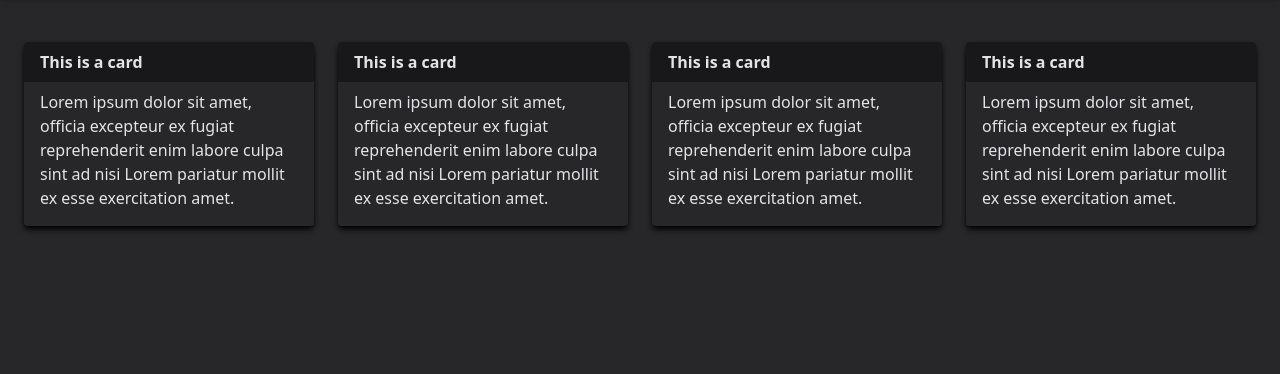
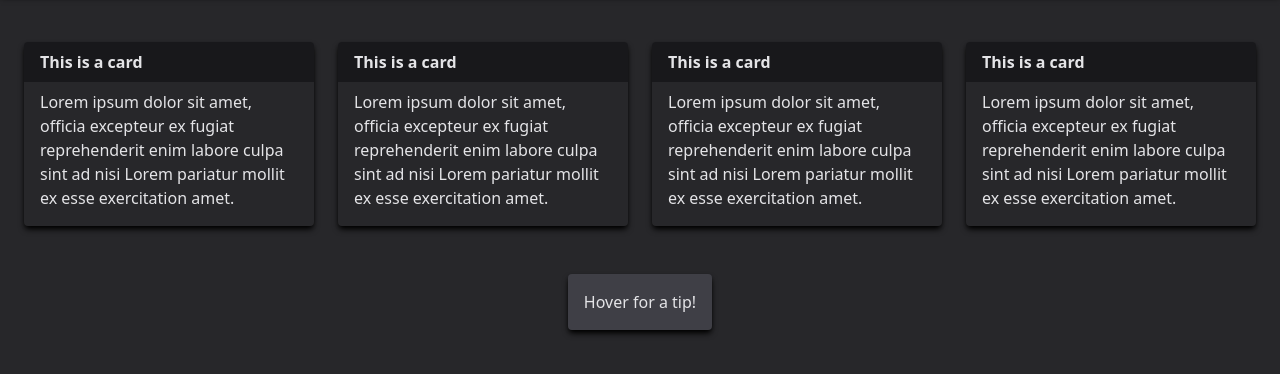
Before and after one commit to CSpencerND/wagonwind, a website: page src/index.html in a window 1280 px wide. Shown: the part 70-444 px from the top of the page. Drawn offline with Linux system fonts and the light colour scheme.

Commit message:
add tooltip

```diff
--- a/src/index.html
+++ b/src/index.html
@@ -71,6 +71,7 @@
                         pariatur mollit ex esse exercitation amet.
                     </p>
                 </div>
+
                 <div class="card bg-zinc-800">
                     <h2 class="card-heading bg-zinc-900">This is a card</h2>
                     <p class="">
@@ -81,11 +82,20 @@
                 </div>
             </section>
 
+            <section class="base-container">
+                <!-- TODO: tooltip -->
+                <div
+                    class="card max-w-fit mx-auto relative bg-zinc-700 before:shadow-md before:shadow-black before:rounded before:bg-zinc-700"
+                    id="tooltipDemo"
+                    data-tooltip="I'm a tooltip!"
+                >
+                    <h2 class="">Hover for a tip!</h2>
+                </div>
+            </section>
+
             <!-- TODO: make a collapse base (maybe just use a library) -->
             <!-- TODO: accordion (depends on collapse) -->
-            <!-- TODO: popover possibly made of <dialog> -->
             <!-- TODO: dropdown -->
-
         </main>
 
         <!-- modal -->
--- a/src/input.css
+++ b/src/input.css
@@ -69,6 +69,46 @@
      */
 }
 
+/* tooltip */
+#tooltipDemo::after,
+#tooltipDemo::before {
+    --scale: 0;
+    /* --tooltip-color: #333; */
+    --arrow-size: 10px;
+
+    position: absolute;
+    top: -0.25rem;
+    left: 50%;
+    transform: translateX(-50%) translateY(var(--translate-y, 0))
+        scale(var(--scale));
+    transition: transform 150ms;
+    transform-origin: bottom center;
+}
+
+#tooltipDemo::before {
+    --translate-y: calc(-100% - var(--arrow-size));
+
+    width: max-content;
+    max-width: 100%;
+    padding: 0.5rem;
+    /* background-color: var(--tooltip-color); */
+    content: attr(data-tooltip);
+}
+#tooltipDemo::after {
+    --translate-y: calc(-1 * var(--arrow-size));
+
+    content: "";
+    border: var(--arrow-size) solid transparent;
+    /* border-top-color: var(--tooltip-color); */
+    border-top-color: #3f3f46;
+    transform-origin: top center;
+}
+
+#tooltipDemo:hover::before,
+#tooltipDemo:hover::after {
+    --scale: 1;
+}
+
 /* hamburger menu */
 .hamburger {
     cursor: pointer;
@@ -90,7 +130,6 @@
     transform: rotate(0);
     transition: all 150ms;
 }
-
 .hamburger-middle {
     transform: translateY(7px);
 }
@@ -102,15 +141,12 @@
     transform: rotate(90deg);
     transform: translateY(0px);
 }
-
 .open .hamburger-top {
     transform: rotate(45deg) translateY(6px) translate(6px);
 }
-
 .open .hamburger-middle {
     display: none;
 }
-
 .open .hamburger-bottom {
     transform: rotate(-45deg) translateY(6px) translate(-6px);
 }
```
Also changed, not shown: dist/output.css.
